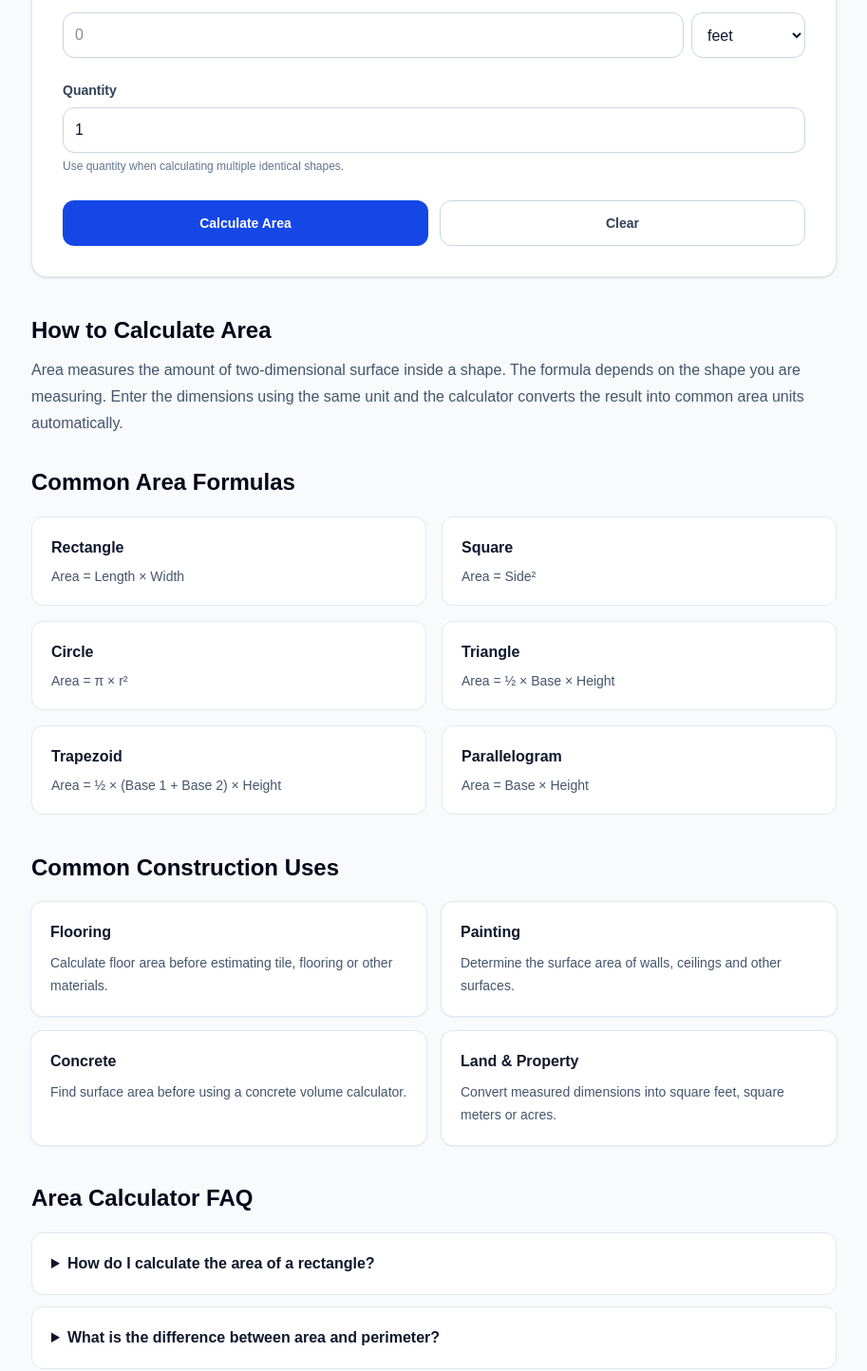
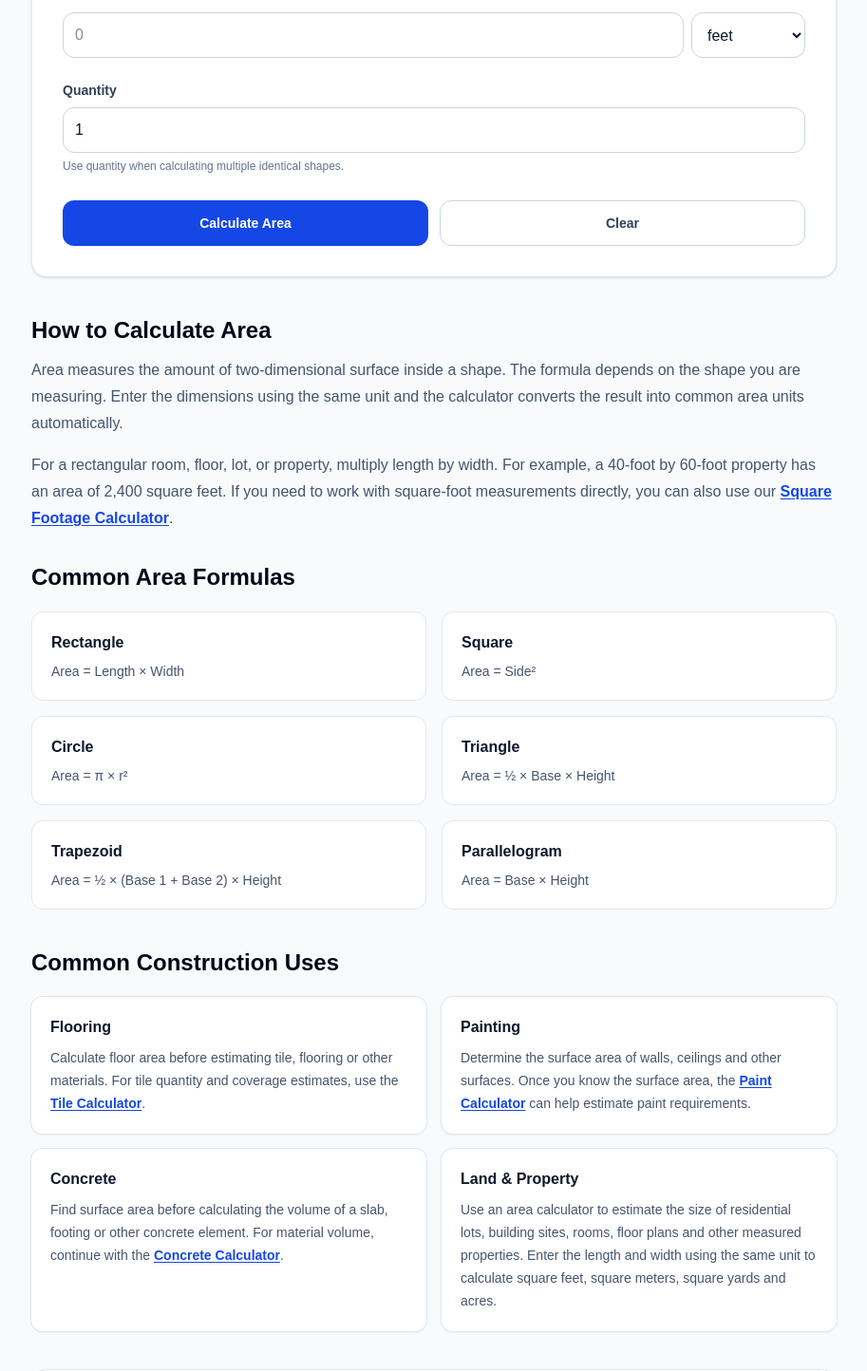
Before and after one commit to km7max-cmd/cornerspan, a Next.js app: page /calculators/area in a window 1280 px wide. Shown: the part 1330-2774 px from the top of the page at 95% size, without its empty margins (183-1096 px from the left). Built offline with nearby package versions, Linux system fonts and the light colour scheme.

Commit message:
Refactor AreaCalculator and update descriptions
Removed unused unitLabels object and updated the text in the area calculator description. Refactored FormulaBox and ShapeDiagram components for cleaner syntax.

```diff
--- a/app/calculators/area/AreaCalculator.tsx
+++ b/app/calculators/area/AreaCalculator.tsx
@@ -19,13 +19,6 @@ const unitToFeet: Record<Unit, number> = {
   inches: 1 / 12,
   yards: 3,
   meters: 3.280839895013123,
-};
-
-const unitLabels: Record<Unit, string> = {
-  feet: "feet",
-  inches: "inches",
-  yards: "yards",
-  meters: "meters",
 };
 
 const shapes = [
@@ -99,11 +92,7 @@ function Field({
   );
 }
 
-function FormulaBox({
-  formula,
-}: {
-  formula: string;
-}) {
+function FormulaBox({ formula }: { formula: string }) {
   return (
     <div className="mt-5 rounded-xl border border-blue-100 bg-blue-50 p-4">
       <div className="text-xs font-bold uppercase tracking-wide text-blue-700">
@@ -117,11 +106,7 @@ function FormulaBox({
   );
 }
 
-function ShapeDiagram({
-  shape,
-}: {
-  shape: string;
-}) {
+function ShapeDiagram({ shape }: { shape: string }) {
   return (
     <div className="flex h-32 items-center justify-center rounded-xl border border-slate-200 bg-slate-50">
       {shape === "Rectangle" && (
@@ -390,11 +375,11 @@ export default function AreaCalculator() {
           </h1>
 
           <p className="mt-4 max-w-3xl text-base leading-7 text-slate-600 sm:text-lg">
-            Calculate the area of common shapes including
-            rectangles, squares, circles, triangles,
-            trapezoids, parallelograms and ellipses.
-            Get your answer in square feet, square inches,
-            square yards, square meters and acres.
+            Use this area calculator to calculate the area of common
+            shapes including rectangles, squares, circles, triangles,
+            trapezoids, parallelograms, ellipses and sectors. Get results
+            in square feet, square inches, square yards, square meters
+            and acres.
           </p>
         </section>
 
@@ -402,7 +387,7 @@ export default function AreaCalculator() {
         <div className="mb-8 overflow-hidden rounded-2xl border border-slate-200 bg-white shadow-sm">
           <Image
             src="/cornerspan-area-calculator-hero.webp"
-            alt="CornerSpan Area Calculator for calculating construction area"
+            alt="Area calculator for calculating square feet, square meters and other area measurements"
             width={1672}
             height={941}
             priority
@@ -441,10 +426,7 @@ export default function AreaCalculator() {
                 className={inputClass}
               >
                 {shapes.map((item) => (
-                  <option
-                    key={item}
-                    value={item}
-                  >
+                  <option key={item} value={item}>
                     {item}
                   </option>
                 ))}
@@ -631,9 +613,7 @@ export default function AreaCalculator() {
                       max="360"
                       step="any"
                       value={angle}
-                      onChange={(e) =>
-                        setAngle(e.target.value)
-                      }
+                      onChange={(e) => setAngle(e.target.value)}
                       className={inputClass}
                       placeholder="90"
                     />
@@ -658,15 +638,12 @@ export default function AreaCalculator() {
                 min="1"
                 step="1"
                 value={quantity}
-                onChange={(e) =>
-                  setQuantity(e.target.value)
-                }
+                onChange={(e) => setQuantity(e.target.value)}
                 className={inputClass}
               />
 
               <p className="mt-1.5 text-xs text-slate-500">
-                Use quantity when calculating multiple
-                identical shapes.
+                Use quantity when calculating multiple identical shapes.
               </p>
             </div>
 
@@ -726,9 +703,7 @@ export default function AreaCalculator() {
                     </div>
 
                     <div className="mt-1 font-bold text-slate-900">
-                      {formatNumber(
-                        result.squareInches,
-                      )}
+                      {formatNumber(result.squareInches)}
                     </div>
                   </div>
 
@@ -738,9 +713,7 @@ export default function AreaCalculator() {
                     </div>
 
                     <div className="mt-1 font-bold text-slate-900">
-                      {formatNumber(
-                        result.squareYards,
-                      )}
+                      {formatNumber(result.squareYards)}
                     </div>
                   </div>
 
@@ -750,9 +723,7 @@ export default function AreaCalculator() {
                     </div>
 
                     <div className="mt-1 font-bold text-slate-900">
-                      {formatNumber(
-                        result.squareMeters,
-                      )}
+                      {formatNumber(result.squareMeters)}
                     </div>
                   </div>
 
@@ -767,9 +738,7 @@ export default function AreaCalculator() {
                   </div>
                 </div>
 
-                <FormulaBox
-                  formula={result.formula}
-                />
+                <FormulaBox formula={result.formula} />
               </div>
             )}
           </div>
@@ -782,12 +751,24 @@ export default function AreaCalculator() {
           </h2>
 
           <p className="mt-3 text-base leading-7 text-slate-600">
-            Area measures the amount of two-dimensional
-            surface inside a shape. The formula depends
-            on the shape you are measuring. Enter the
-            dimensions using the same unit and the
-            calculator converts the result into common
-            area units automatically.
+            Area measures the amount of two-dimensional surface inside a
+            shape. The formula depends on the shape you are measuring.
+            Enter the dimensions using the same unit and the calculator
+            converts the result into common area units automatically.
+          </p>
+
+          <p className="mt-4 text-base leading-7 text-slate-600">
+            For a rectangular room, floor, lot, or property, multiply
+            length by width. For example, a 40-foot by 60-foot property
+            has an area of 2,400 square feet. If you need to work with
+            square-foot measurements directly, you can also use our{" "}
+            <a
+              href="/calculators/square-footage"
+              className="font-semibold text-blue-700 underline underline-offset-2 hover:text-blue-800"
+            >
+              Square Footage Calculator
+            </a>
+            .
           </p>
         </section>
 
@@ -799,50 +780,35 @@ export default function AreaCalculator() {
 
           <div className="mt-5 grid gap-4 sm:grid-cols-2">
             <div className="rounded-xl border border-slate-200 bg-white p-5">
-              <h3 className="font-bold text-slate-900">
-                Rectangle
-              </h3>
-
+              <h3 className="font-bold text-slate-900">Rectangle</h3>
               <p className="mt-2 text-sm text-slate-600">
                 Area = Length × Width
               </p>
             </div>
 
             <div className="rounded-xl border border-slate-200 bg-white p-5">
-              <h3 className="font-bold text-slate-900">
-                Square
-              </h3>
-
+              <h3 className="font-bold text-slate-900">Square</h3>
               <p className="mt-2 text-sm text-slate-600">
                 Area = Side²
               </p>
             </div>
 
             <div className="rounded-xl border border-slate-200 bg-white p-5">
-              <h3 className="font-bold text-slate-900">
-                Circle
-              </h3>
-
+              <h3 className="font-bold text-slate-900">Circle</h3>
               <p className="mt-2 text-sm text-slate-600">
                 Area = π × r²
               </p>
             </div>
 
             <div className="rounded-xl border border-slate-200 bg-white p-5">
-              <h3 className="font-bold text-slate-900">
-                Triangle
-              </h3>
-
+              <h3 className="font-bold text-slate-900">Triangle</h3>
               <p className="mt-2 text-sm text-slate-600">
                 Area = ½ × Base × Height
               </p>
             </div>
 
             <div className="rounded-xl border border-slate-200 bg-white p-5">
-              <h3 className="font-bold text-slate-900">
-                Trapezoid
-              </h3>
-
+              <h3 className="font-bold text-slate-900">Trapezoid</h3>
               <p className="mt-2 text-sm text-slate-600">
                 Area = ½ × (Base 1 + Base 2) × Height
               </p>
@@ -852,7 +818,6 @@ export default function AreaCalculator() {
               <h3 className="font-bold text-slate-900">
                 Parallelogram
               </h3>
-
               <p className="mt-2 text-sm text-slate-600">
                 Area = Base × Height
               </p>
@@ -873,8 +838,16 @@ export default function AreaCalculator() {
               </h3>
 
               <p className="mt-2 text-sm leading-6 text-slate-600">
-                Calculate floor area before estimating
-                tile, flooring or other materials.
+                Calculate floor area before estimating tile, flooring or
+                other materials. For tile quantity and coverage estimates,
+                use the{" "}
+                <a
+                  href="/calculators/tile"
+                  className="font-semibold text-blue-700 underline underline-offset-2 hover:text-blue-800"
+                >
+                  Tile Calculator
+                </a>
+                .
               </p>
             </div>
 
@@ -884,8 +857,15 @@ export default function AreaCalculator() {
               </h3>
 
               <p className="mt-2 text-sm leading-6 text-slate-600">
-                Determine the surface area of walls,
-                ceilings and other surfaces.
+                Determine the surface area of walls, ceilings and other
+                surfaces. Once you know the surface area, the{" "}
+                <a
+                  href="/calculators/paint"
+                  className="font-semibold text-blue-700 underline underline-offset-2 hover:text-blue-800"
+                >
+                  Paint Calculator
+                </a>{" "}
+                can help estimate paint requirements.
               </p>
             </div>
 
@@ -895,8 +875,16 @@ export default function AreaCalculator() {
               </h3>
 
               <p className="mt-2 text-sm leading-6 text-slate-600">
-                Find surface area before using a concrete
-                volume calculator.
+                Find surface area before calculating the volume of a slab,
+                footing or other concrete element. For material volume,
+                continue with the{" "}
+                <a
+                  href="/calculators/concrete"
+                  className="font-semibold text-blue-700 underline underline-offset-2 hover:text-blue-800"
+                >
+                  Concrete Calculator
+                </a>
+                .
               </p>
             </div>
 
@@ -906,11 +894,147 @@ export default function AreaCalculator() {
               </h3>
 
               <p className="mt-2 text-sm leading-6 text-slate-600">
-                Convert measured dimensions into square
-                feet, square meters or acres.
+                Use an area calculator to estimate the size of residential
+                lots, building sites, rooms, floor plans and other measured
+                properties. Enter the length and width using the same unit
+                to calculate square feet, square meters, square yards and
+                acres.
               </p>
             </div>
           </div>
+        </section>
+
+        {/* Land and property area */}
+        <section className="mt-10 rounded-2xl border border-slate-200 bg-white p-6 shadow-sm sm:p-8">
+          <h2 className="text-2xl font-black text-slate-950">
+            Land & Property Area Calculator
+          </h2>
+
+          <p className="mt-3 text-base leading-7 text-slate-600">
+            This area calculator can be used as a land area calculator for
+            rectangular plots, residential lots, building sites and other
+            property measurements. For a rectangular property, multiply
+            the length by the width to find the total area.
+          </p>
+
+          <p className="mt-4 text-base leading-7 text-slate-600">
+            For example, a 40 ft × 60 ft lot contains{" "}
+            <strong className="text-slate-900">2,400 square feet</strong>.
+            A 30 ft × 40 ft property contains{" "}
+            <strong className="text-slate-900">1,200 square feet</strong>.
+            These measurements can then be converted to square meters,
+            square yards and acres using the calculator above.
+          </p>
+
+          <h3 className="mt-6 text-lg font-bold text-slate-900">
+            How to Calculate Land Area in Square Feet
+          </h3>
+
+          <p className="mt-2 text-base leading-7 text-slate-600">
+            Measure the property's length and width in feet, then multiply
+            the two measurements. For example:
+          </p>
+
+          <div className="mt-4 rounded-xl bg-slate-50 p-4 text-sm leading-7 text-slate-700">
+            <strong>Length:</strong> 50 ft
+            <br />
+            <strong>Width:</strong> 80 ft
+            <br />
+            <strong>Area:</strong> 50 × 80 ={" "}
+            <strong>4,000 square feet</strong>
+          </div>
+
+          <p className="mt-4 text-base leading-7 text-slate-600">
+            If the property is irregular rather than rectangular, divide it
+            into smaller rectangles, triangles or other measurable shapes.
+            Calculate each section separately and add the areas together.
+          </p>
+
+          <p className="mt-4 text-base leading-7 text-slate-600">
+            For floor plans and room measurements, you can also use the{" "}
+            <a
+              href="/calculators/square-footage"
+              className="font-semibold text-blue-700 underline underline-offset-2 hover:text-blue-800"
+            >
+              Square Footage Calculator
+            </a>{" "}
+            to calculate individual spaces and compare their total floor
+            area.
+          </p>
+        </section>
+
+        {/* Area units */}
+        <section className="mt-10">
+          <h2 className="text-2xl font-black text-slate-950">
+            Square Feet, Square Meters and Acres
+          </h2>
+
+          <p className="mt-3 text-base leading-7 text-slate-600">
+            Area can be expressed in several units depending on the project.
+            Square feet are commonly used for rooms, buildings and property
+            measurements in the United States, while square meters are common
+            in metric applications. Larger land areas may also be described
+            in acres.
+          </p>
+
+          <div className="mt-5 grid gap-4 sm:grid-cols-3">
+            <div className="rounded-xl border border-slate-200 bg-white p-5">
+              <h3 className="font-bold text-slate-900">
+                Square Feet
+              </h3>
+              <p className="mt-2 text-sm leading-6 text-slate-600">
+                Useful for rooms, floors, buildings and residential
+                property measurements.
+              </p>
+            </div>
+
+            <div className="rounded-xl border border-slate-200 bg-white p-5">
+              <h3 className="font-bold text-slate-900">
+                Square Meters
+              </h3>
+              <p className="mt-2 text-sm leading-6 text-slate-600">
+                A common metric unit for measuring floor, building and
+                property area.
+              </p>
+            </div>
+
+            <div className="rounded-xl border border-slate-200 bg-white p-5">
+              <h3 className="font-bold text-slate-900">
+                Acres
+              </h3>
+              <p className="mt-2 text-sm leading-6 text-slate-600">
+                A larger land-area unit often used for property and
+                agricultural measurements.
+              </p>
+            </div>
+          </div>
+        </section>
+
+        {/* Floor plan */}
+        <section className="mt-10">
+          <h2 className="text-2xl font-black text-slate-950">
+            Floor Plan and Room Area
+          </h2>
+
+          <p className="mt-3 text-base leading-7 text-slate-600">
+            To calculate the area of a rectangular room, measure its length
+            and width and multiply them. For a floor plan with several
+            rooms, calculate each room separately and add the results to
+            estimate the total floor area.
+          </p>
+
+          <p className="mt-4 text-base leading-7 text-slate-600">
+            For example, a room measuring 12 ft × 15 ft has an area of
+            <strong className="text-slate-900"> 180 square feet</strong>.
+            For more direct room and square-foot calculations, use the{" "}
+            <a
+              href="/calculators/square-footage"
+              className="font-semibold text-blue-700 underline underline-offset-2 hover:text-blue-800"
+            >
+              Square Footage Calculator
+            </a>
+            .
+          </p>
         </section>
 
         {/* FAQ */}
@@ -926,22 +1050,76 @@ export default function AreaCalculator() {
               </summary>
 
               <p className="mt-3 text-sm leading-6 text-slate-600">
-                Multiply the rectangle's length by its
-                width. For example, a 20-foot by 10-foot
-                rectangle has an area of 200 square feet.
+                Multiply the rectangle's length by its width. For example,
+                a 20-foot by 10-foot rectangle has an area of 200 square
+                feet.
               </p>
             </details>
 
             <details className="rounded-xl border border-slate-200 bg-white p-5">
               <summary className="cursor-pointer font-bold text-slate-900">
-                What is the difference between area and
-                perimeter?
+                How do I calculate land area?
               </summary>
 
               <p className="mt-3 text-sm leading-6 text-slate-600">
-                Area measures the surface inside a shape,
-                while perimeter measures the distance
-                around its boundary.
+                For a rectangular plot, multiply the length by the width
+                using the same measurement unit. A 40 ft × 60 ft lot, for
+                example, contains 2,400 square feet. For irregular land,
+                divide the property into smaller measurable shapes and add
+                their areas together.
+              </p>
+            </details>
+
+            <details className="rounded-xl border border-slate-200 bg-white p-5">
+              <summary className="cursor-pointer font-bold text-slate-900">
+                Can I use an area calculator for real estate property?
+              </summary>
+
+              <p className="mt-3 text-sm leading-6 text-slate-600">
+                Yes. An area calculator can estimate the size of rectangular
+                lots, residential properties, rooms, building sites and
+                floor plans when you have the required measurements.
+              </p>
+            </details>
+
+            <details className="rounded-xl border border-slate-200 bg-white p-5">
+              <summary className="cursor-pointer font-bold text-slate-900">
+                How do I calculate land area in square feet?
+              </summary>
+
+              <p className="mt-3 text-sm leading-6 text-slate-600">
+                Measure the land length and width in feet and multiply them.
+                For example, 50 ft × 80 ft = 4,000 square feet.
+              </p>
+            </details>
+
+            <details className="rounded-xl border border-slate-200 bg-white p-5">
+              <summary className="cursor-pointer font-bold text-slate-900">
+                Can I use this for a floor plan or room area?
+              </summary>
+
+              <p className="mt-3 text-sm leading-6 text-slate-600">
+                Yes. Measure each room's length and width, calculate the
+                area of each room, and add the results for the total floor
+                area. The{" "}
+                <a
+                  href="/calculators/square-footage"
+                  className="font-semibold text-blue-700 underline underline-offset-2 hover:text-blue-800"
+                >
+                  Square Footage Calculator
+                </a>{" "}
+                can also be used for direct square-foot calculations.
+              </p>
+            </details>
+
+            <details className="rounded-xl border border-slate-200 bg-white p-5">
+              <summary className="cursor-pointer font-bold text-slate-900">
+                What is the difference between area and perimeter?
+              </summary>
+
+              <p className="mt-3 text-sm leading-6 text-slate-600">
+                Area measures the surface inside a shape, while perimeter
+                measures the distance around its boundary.
               </p>
             </details>
 
@@ -951,9 +1129,9 @@ export default function AreaCalculator() {
               </summary>
 
               <p className="mt-3 text-sm leading-6 text-slate-600">
-                Yes. Select meters as the measurement unit.
-                The calculator converts the result to square
-                meters and other common area units.
+                Yes. Select meters as the measurement unit. The calculator
+                converts the result to square meters and other common area
+                units.
               </p>
             </details>
 
@@ -963,8 +1141,8 @@ export default function AreaCalculator() {
               </summary>
 
               <p className="mt-3 text-sm leading-6 text-slate-600">
-                The area of a circle is π multiplied by the
-                radius squared: A = πr².
+                The area of a circle is π multiplied by the radius squared:
+                A = πr².
               </p>
             </details>
           </div>
@@ -972,10 +1150,9 @@ export default function AreaCalculator() {
 
         {/* Disclaimer */}
         <p className="mt-10 text-xs leading-5 text-slate-500">
-          Results are mathematical estimates based on the
-          measurements entered. Verify dimensions and
-          project requirements before ordering materials or
-          beginning construction work.
+          Results are mathematical estimates based on the measurements
+          entered. Verify dimensions and project requirements before
+          ordering materials or beginning construction work.
         </p>
       </div>
     </main>
```
